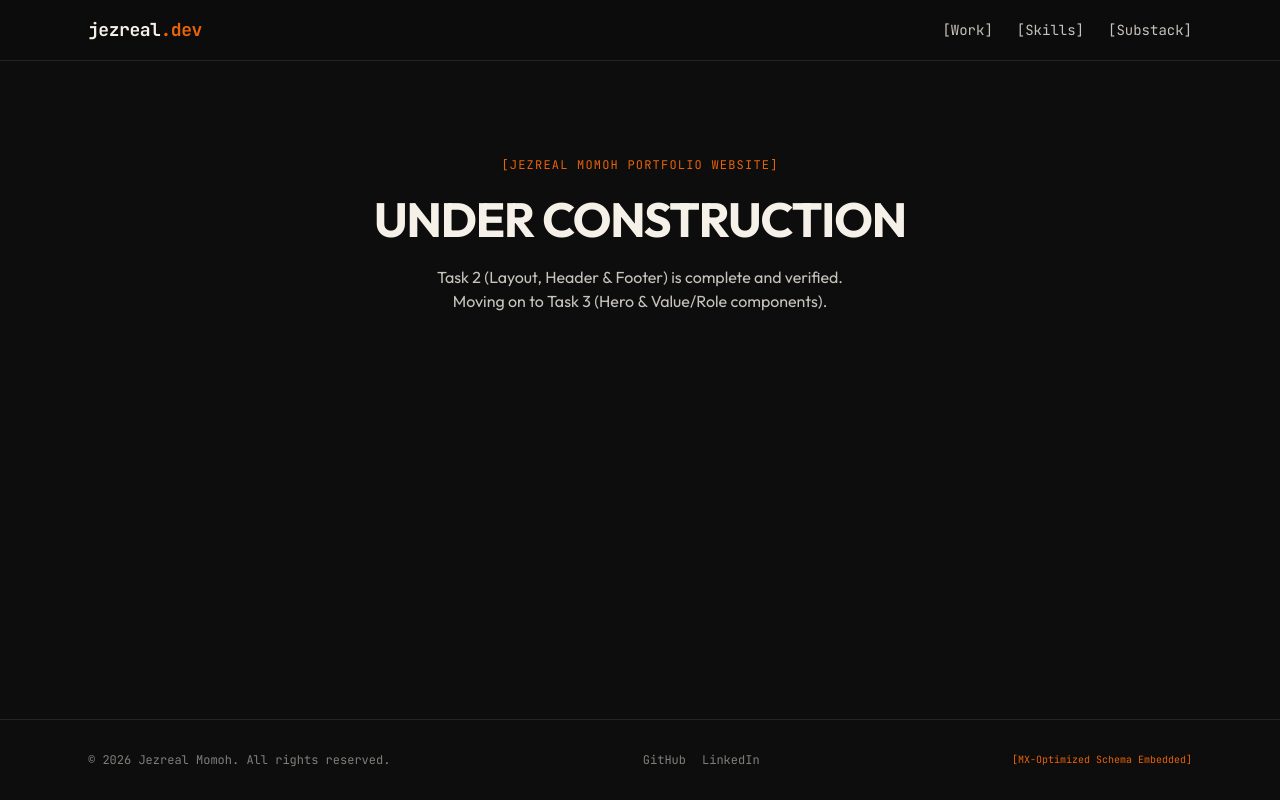
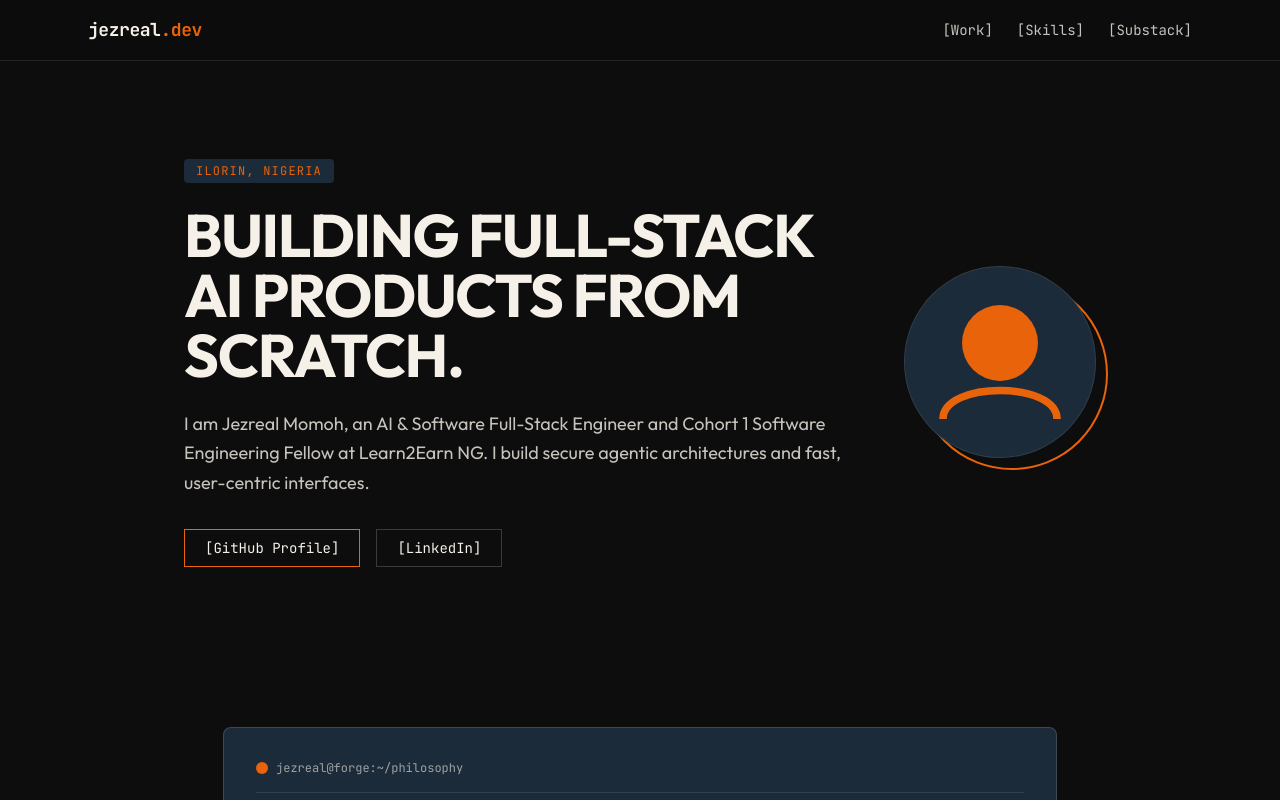
Before and after one commit to jezreal-dev/jezreal-momoh-portfolio, a Next.js app in the folder portfolio/: page / in a window 1280 px wide. Shown: the top 800 px of the page. Built offline with nearby package versions, Linux system fonts and the light colour scheme.

Commit message:
feat: implement Hero and Value/Role components with offset styling

```diff
--- a/portfolio/src/app/page.tsx
+++ b/portfolio/src/app/page.tsx
@@ -1,17 +1,11 @@
-import React from "react";
+import Hero from "@/components/Hero";
+import ValueRole from "@/components/ValueRole";
 
 export default function Home() {
   return (
-    <div className="flex flex-col items-center justify-center py-24 px-6 text-center">
-      <span className="font-mono text-xs uppercase tracking-widest text-forge-accent mb-4">
-        [Jezreal Momoh Portfolio Website]
-      </span>
-      <h1 className="font-sans text-3xl md:text-5xl font-bold tracking-tight text-forge-fg max-w-xl leading-tight">
-        UNDER CONSTRUCTION
-      </h1>
-      <p className="mt-4 font-sans text-base text-forge-fg/80 max-w-md">
-        Task 2 (Layout, Header & Footer) is complete and verified. Moving on to Task 3 (Hero & Value/Role components).
-      </p>
+    <div className="flex flex-col gap-4">
+      <Hero />
+      <ValueRole />
     </div>
   );
 }
--- /dev/null
+++ b/portfolio/src/components/Hero.tsx
@@ -0,0 +1,43 @@
+import React from "react";
+import Image from "next/image";
+
+export default function Hero() {
+  return (
+    <section className="mx-auto max-w-6xl px-6 py-16 md:py-24">
+      <div className="flex flex-col-reverse lg:flex-row items-center justify-between gap-12">
+        <div className="max-w-2xl text-left">
+          <span className="font-mono text-xs uppercase tracking-widest text-forge-accent bg-forge-card px-3 py-1 rounded">
+            Ilorin, Nigeria
+          </span>
+          <h1 className="mt-6 font-sans text-4xl sm:text-5xl md:text-6xl font-bold tracking-tight text-forge-fg leading-none">
+            BUILDING FULL-STACK AI PRODUCTS FROM SCRATCH.
+          </h1>
+          <p className="mt-6 font-sans text-lg text-forge-fg/80 leading-relaxed">
+            I am Jezreal Momoh, an AI & Software Full-Stack Engineer and Cohort 1 Software Engineering Fellow at Learn2Earn NG. I build secure agentic architectures and fast, user-centric interfaces.
+          </p>
+          <div className="mt-8 flex flex-wrap gap-4 font-mono text-sm">
+            <a href="https://github.com/jezrealdev" target="_blank" rel="noopener noreferrer" className="border border-forge-accent px-5 py-2 hover:bg-forge-accent hover:text-forge-bg transition-colors">
+              [GitHub Profile]
+            </a>
+            <a href="https://linkedin.com/in/jezreal-momoh" target="_blank" rel="noopener noreferrer" className="border border-forge-fg/20 px-5 py-2 hover:border-forge-fg transition-colors">
+              [LinkedIn]
+            </a>
+          </div>
+        </div>
+        <div className="relative">
+          <div className="absolute -bottom-3 -right-3 h-48 w-48 rounded-full border-2 border-forge-accent bg-transparent transition-transform duration-300 hover:translate-x-1 hover:translate-y-1" />
+          <div className="relative overflow-hidden h-48 w-48 rounded-full border border-forge-fg/10 bg-forge-card flex items-center justify-center">
+            <Image
+              src="/images/headshot-placeholder.svg"
+              alt="Jezreal Momoh"
+              width={200}
+              height={200}
+              className="object-cover"
+              priority
+            />
+          </div>
+        </div>
+      </div>
+    </section>
+  );
+}
--- /dev/null
+++ b/portfolio/src/components/ValueRole.tsx
@@ -0,0 +1,18 @@
+import React from "react";
+
+export default function ValueRole() {
+  return (
+    <section className="mx-auto max-w-6xl px-6 py-12">
+      <div className="border border-forge-fg/15 bg-forge-card p-6 md:p-8 rounded-lg font-mono">
+        <div className="flex items-center gap-2 border-b border-forge-fg/10 pb-4 mb-4">
+          <span className="h-3 w-3 rounded-full bg-forge-accent" />
+          <span className="text-xs text-forge-fg/60">jezreal@forge:~/philosophy</span>
+        </div>
+        <h2 className="text-forge-accent text-sm uppercase tracking-wider mb-2">[Core Value Proposition]</h2>
+        <p className="text-sm sm:text-base text-forge-fg/90 leading-relaxed max-w-3xl">
+          I help early-career African developers and builders understand what it actually looks like to build and deploy real, secure, AI-powered full-stack products by sharing the raw, unfiltered journey of doing it myself, from Ilorin, Nigeria.
+        </p>
+      </div>
+    </section>
+  );
+}
```
Also changed, not shown: portfolio/public/images/headshot-placeholder.svg (added).
